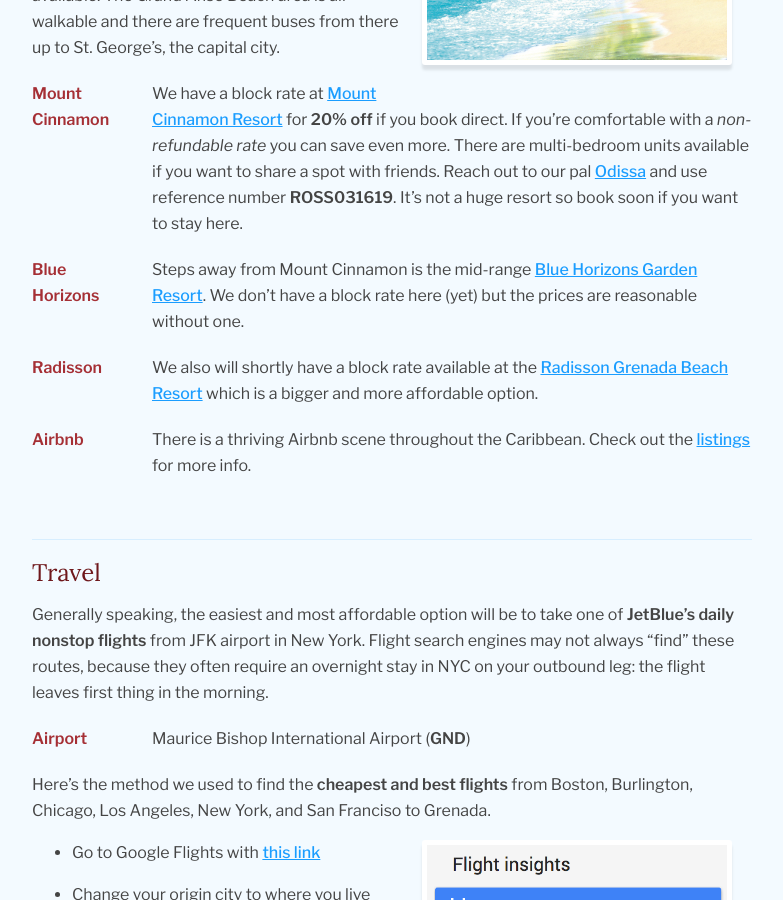
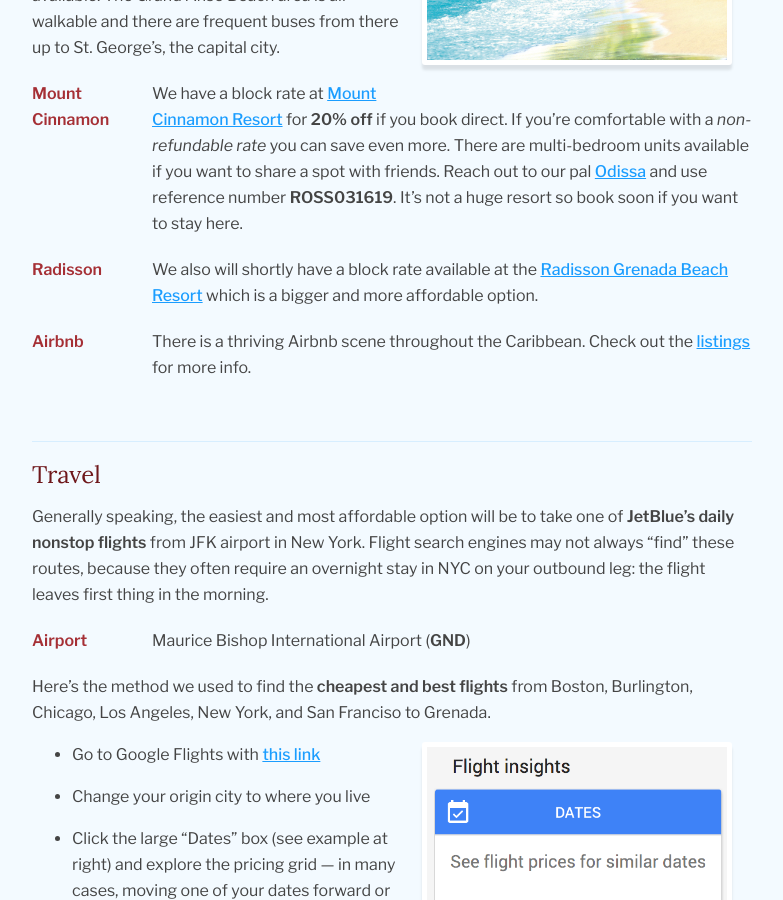
Before and after one commit to rossmeissl/bernsandblaise, a Jekyll site: the page built from index.md, in a window 1280 px wide and 900 px high, scrolled down 5308 px. Shown: the whole window, without its empty margins (188-971 px from the left). Built offline with Jekyll 4.4.1, drawn with Linux system fonts in a browser that asks for light colours.

Commit message:
No Blue Horizon

```diff
--- a/_includes/lodging.md
+++ b/_includes/lodging.md
@@ -9,9 +9,6 @@
 Mount Cinnamon
 : We have a block rate at [Mount Cinnamon Resort](https://mountcinnamongrenadahotel.com/) for **20% off** if you book direct. If you're comfortable with a *non-refundable rate* you can save even more. There are multi-bedroom units available if you want to share a spot with friends. Reach out to our pal [Odissa](mailto:reservations@mountcinnamongrenada.com) and use reference number **ROSS031619**. It's not a huge resort so book soon if you want to stay here.
 
-Blue Horizons
-: Steps away from Mount Cinnamon is the mid-range [Blue Horizons Garden Resort](https://www.grenadabluehorizons.com/en-us). We don't have a block rate here (yet) but the prices are reasonable without one.
-
 Radisson
 : We also will shortly have a block rate available at the [Radisson Grenada Beach Resort](https://www.radisson.com/st-georges-hotel-gd/grdgrgr) which is a bigger and more affordable option. <!-- Call (800) 333-3333 or [book online](https://www.radisson.com) using promotional code **1903HUDD** under the "More Search Options" section. Note that this block has a cutoff date of **Tuesday, Feb 12, 2019**.-->
 
```
